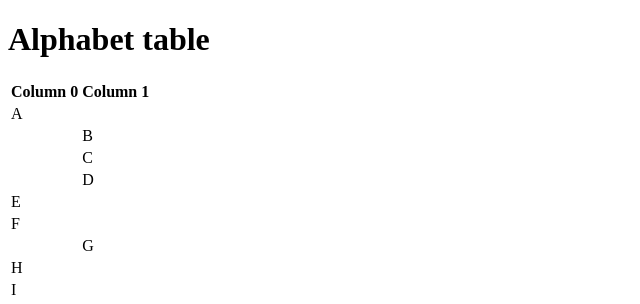
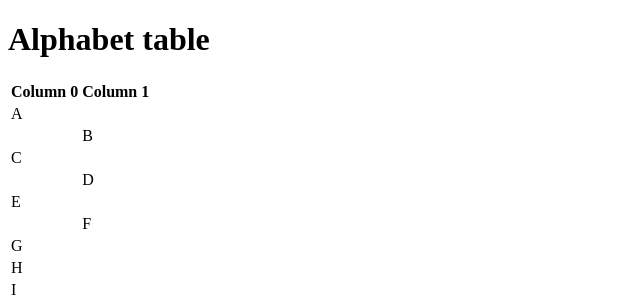
Before and after one commit to comp426-2023-spring/a01-EdwardLiujieZheng, a website: page public/index.html in a window 1280 px wide. Shown: the top 304 px of the page, 0-640 px from the left. Drawn offline with Linux system fonts and the light colour scheme.

Commit message:
look better

```diff
--- a/public/index.html
+++ b/public/index.html
@@ -22,7 +22,7 @@
     						<td></td><td>B</td>
   					</tr>
   					<tr>
-    						<td></td><td>C</td>
+    						<td>C</td><td></td>
   					</tr>
   					<tr>
     						<td></td><td>D</td>
@@ -31,10 +31,10 @@
     						<td>E</td><td></td>
   					</tr>
   					<tr>
-    						<td>F</td><td></td>
+    						<td></td><td>F</td>
   					</tr>
   					<tr>
-    						<td></td><td>G</td>
+    						<td>G</td><td></td>
   					</tr>
   					<tr>
     						<td>H</td><td></td>
```
